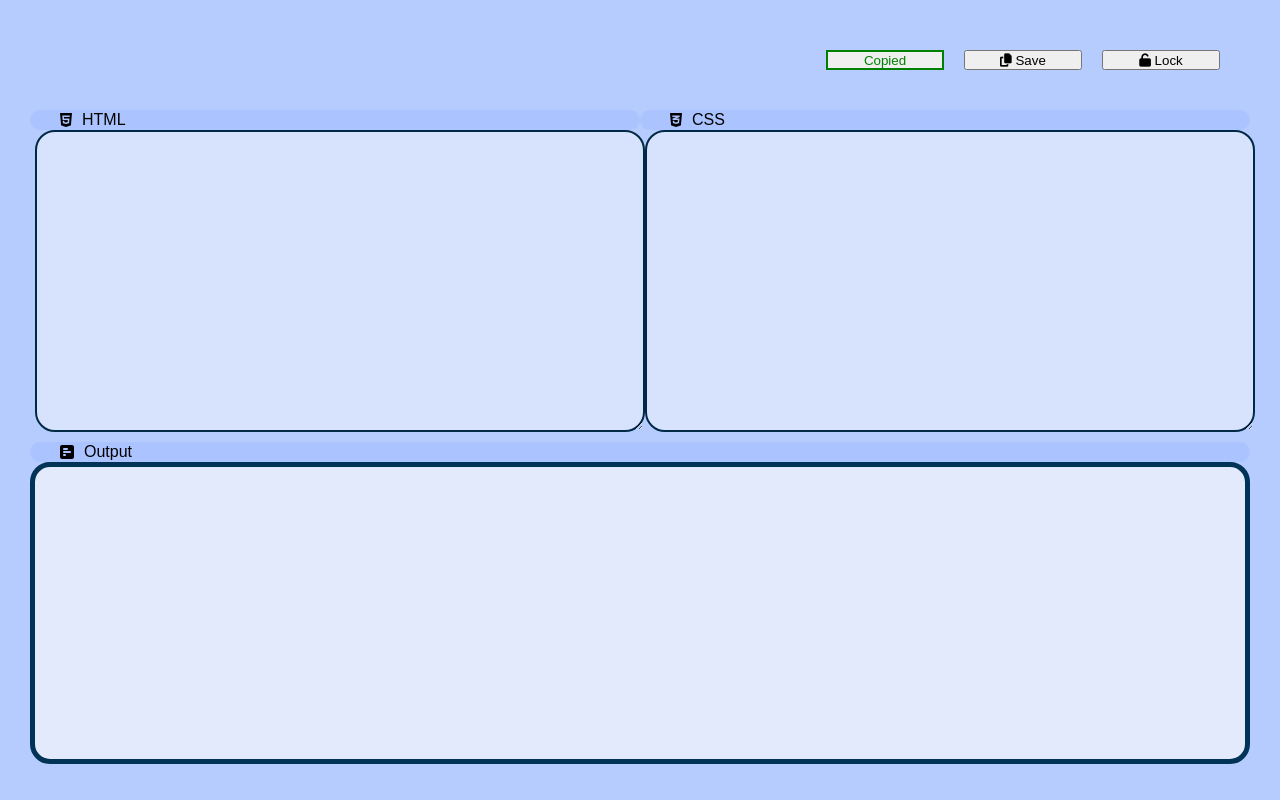
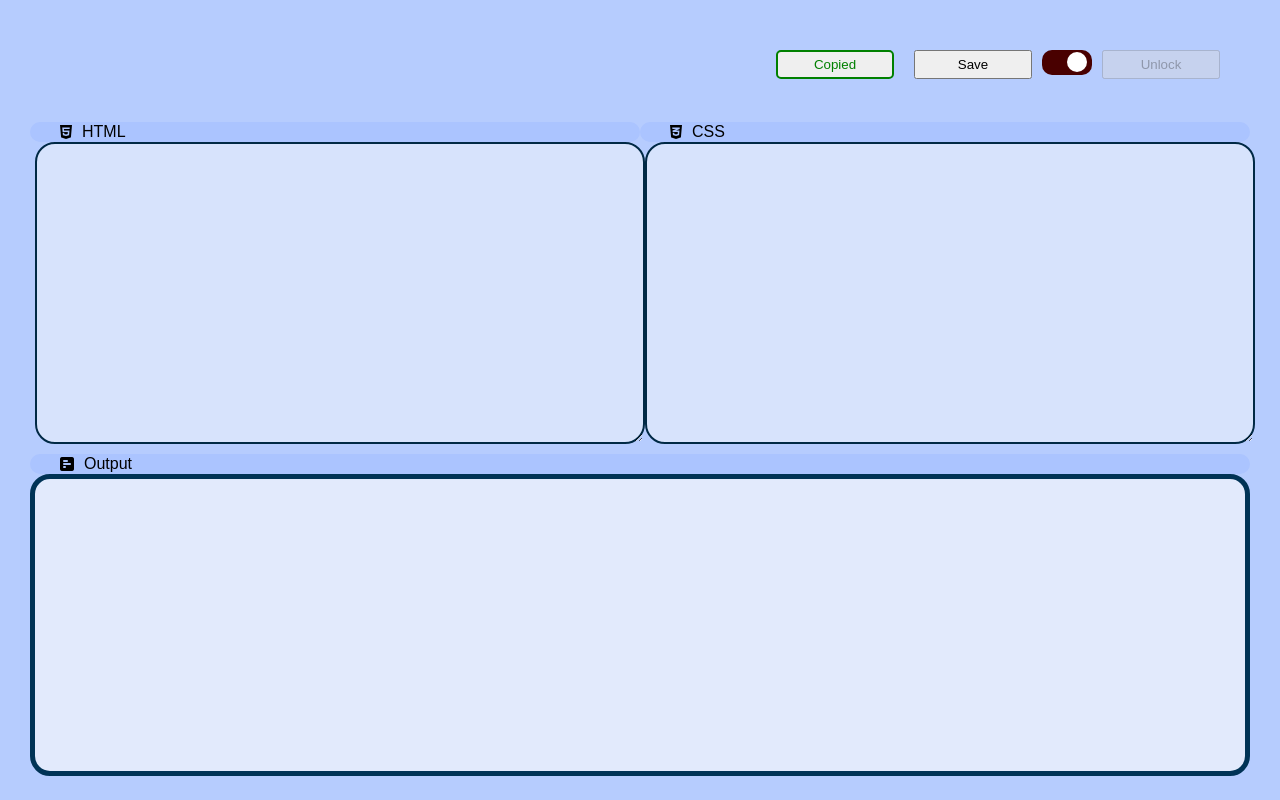
Before and after one commit to iwai-0310/assignCodeEditor, a plain HTML site: page index.html in a window 1280 px wide. Both pictures are taken after a click on the button "Copy". Drawn offline with Linux system fonts and the light colour scheme.

Commit message:
Added to toggle button for lock/unlock

```diff
--- a/index.html
+++ b/index.html
@@ -21,11 +21,18 @@
         <!-- Top of the container with buttons -->
         <div class="container__top">
             <!-- button to handle copy -->
-            <button class="container__top__btn btn--copy" onclick="copyData()" type="button"><i id="icon--copy" class="fa-regular fa-copy"></i>  Copy</button>
+            <button class="container__top__btn btn--copy" onclick="copyData()" type="button">  Copy</button>
             <!-- button to handle save -->
-            <button class="container__top__btn btn--save" onclick="saveData()" type="button"><i class="fa-solid fa-copy"></i>  Save</button>
+            <button class="container__top__btn btn--save" onclick="saveData()" type="button">Save</button>
+            <!-- Toggle for lock/unlock -->
+            <label class="toggle-control">
+                <input type="checkbox" checked="checked" onclick="toggleLock()">
+                <span class="control"></span>
+            </label>
             <!-- button to lock/unlock the textarea -->
-            <button class="container__top__btn btn--lock" onclick="toggleLock()" type="checkbox"><i class="fa-solid fa-unlock"></i>  Lock</button>
+            <button class="container__top__btn btn--lock" onclick="toggleLock()" type="checkbox" disabled> Unlock</button>
+
+
         </div>
         <!-- Middle of the container for the editor content -->
         <div class="container__middle">
@@ -34,7 +41,7 @@
                 <!-- code input area sectioned into two parts part-1(left-side) -->
                 <div class="container__middle__top--left">
                     <label><i class="fa-brands fa-html5"></i> HTML</label>
-                    <textarea id="left-input" class="container__middle__top__textarea" onkeyup="run()" onkeypress="HtmlIndent(event)"></textarea>
+                    <textarea id="left-input" class="container__middle__top__textarea"  onkeyup="run()" onkeypress="HtmlIndent(event)"></textarea>
                 </div>
                 <!-- code input area sectioned into two parts part-2(right side) -->
                 <div class="container__middle__top--right">
--- a/script.js
+++ b/script.js
@@ -28,41 +28,8 @@ function run(){
         iframeBody.innerHTML=completeHTML;
     }
 }
+
 // Function to download the content of right and left textarea to a file
-// function saveData(){
-//     //Define the data type for the download
-//     let datatype= 'application/vnd.openxmlformats-officedocument.wordprocessingml.document'
-//     //Get the content from the left and right textarea
-//     let saveContentLeft= document.getElementById('left-input').value;
-//     console.log(`${saveContentLeft}`);
-//     let saveContentRight=document.getElementById('right-input').value;
-//     // check if the content is there in either textarea
-//     if(saveContentLeft || saveContentRight){
-//         //Combine the content from both textareas
-//         const combinedContent = `${saveContentLeft} \n \n \n${saveContentRight}`;
-//         // let tableHtmlLeft=saveContentLeft.outerHTML;
-//         // let tableHtmlRight=saveContentRight.outerHTML;
-
-//         // Create the download link element
-//         let downloadLink=document.createElement('a');
-//         document.body.appendChild(downloadLink);
-//         // Set the link href attribute with content and datatype
-//         downloadLink.href='data:' + datatype + ', ' + encodeURIComponent(combinedContent);
-//         // set a deafault name to the download filename
-//         downloadLink.download='downloaded_code.docx';
-//         // Trigger a click event
-//         downloadLink.click();
-//         // Remove the download link
-//         document.body.removeChild(downloadLink);
-//     }
-//     // Display error if no content is found in both of them.
-//     else{
-//         console.error("content not found")
-//         console.warn('No Code to download');
-//         alert('No Content to download ')
-//     }
-// }
-
 function saveData() {
     // Get the content from the left and right textarea
     let saveContentLeft = document.getElementById('left-input').value;
@@ -87,14 +54,23 @@ function saveData() {
     // Trigger a click event
     downloadLink.click();
 
+    // Change the text of the "Save" button to "Saved"
+    let saveButton = document.querySelector('.btn--save');
+    saveButton.innerText = 'Saved';
+    saveButton.style.border= '2px solid green';
+    saveButton.style.borderRadius= '5px';
+    saveButton.style.color= 'green';
+
+    // Revert the "Save" button text to "Save" after 3 seconds
+    setTimeout(() => {
+        saveButton.innerText = 'Save';
+        saveButton.style.border= '';
+        saveButton.style.color= 'black'
+     }, 7000);
+
     // Remove the download link
     document.body.removeChild(downloadLink);
 }
-
-
-
-
-
 
 // Function to copy the content of right and left textareas
 function copyData() {
@@ -122,6 +98,7 @@ function copyData() {
 
         //Changing the button appearance and icon
         copyButton.style.border= '2px solid green';
+        copyButton.style.borderRadius= '5px';
         copyButton.style.color= 'green';
         copyButton.innerText= 'Copied';
 
@@ -139,6 +116,7 @@ function copyData() {
     // Remove the temporary textarea
     document.body.removeChild(copyTextarea);
 }
+
 // Variable to track if the lock button is in lock or unlock state
 let isLocked = false;
 
--- a/styles.css
+++ b/styles.css
@@ -18,6 +18,7 @@ body{
     display: flex;
     flex-direction: column;
 }
+/* Styles for the top container of the middle section */
 .container__top{
     flex-basis: 25%;
     max-height: 10%;
@@ -33,6 +34,57 @@ body{
     min-height:20px;
     margin: 0px 10px 0px 10px;
 }
+/* Styles for the lock/unlock button at the top container of the middle section */
+.toggle-control {
+    display: block;
+    position: relative;
+    padding-left: 50px;
+    margin-bottom: 12px;
+    cursor: pointer;
+    font-size: 22px;
+    user-select: none;
+}
+
+.toggle-control input {
+    position: absolute;
+    opacity: 0;
+    cursor: pointer;
+    height: 0;
+    width: 0;
+}
+
+.toggle-control input:checked ~ .control {
+    background-color: #490000;
+}
+
+.toggle-control .control {
+    position: absolute;
+    top: 0;
+    left: 0;
+    height: 25px; /* height of the toggle */
+    width: 50px; /* width of the toggle */
+    border-radius: 10px;
+    background-color: #0f5132 ;
+    transition: background-color 0.15s ease-in;
+
+    &:after {
+        content: "";
+        position: absolute;
+        top: 2px;
+        width: 20px; /* width  of the circle in the middle of toggle */
+        height: 20px; /* height  of the circle in the middle of toggle */
+        border-radius: 50%;
+        background: white;
+        transition: transform 0.15s ease-in;
+        transform: translateX(5px);
+    }
+}
+
+.toggle-control input:checked ~ .control:after {
+    transform: translateX(25px);
+}
+
+/* Styles for the  middle container of the middle section */
 .container__middle{
     flex-basis: 50%;
     padding: 10px;
@@ -77,6 +129,7 @@ body{
     border-radius: 20px;
     outline: 0;
 }
+/* styles for labels and logos for the output , html and css */
 label i{
     margin: 0px 10px 0px 10px;
 }
@@ -92,3 +145,6 @@ label{
 icon--copy{
     color: green;
 }
+btn-lock{
+    background: #B6CCFE;
+}
```
